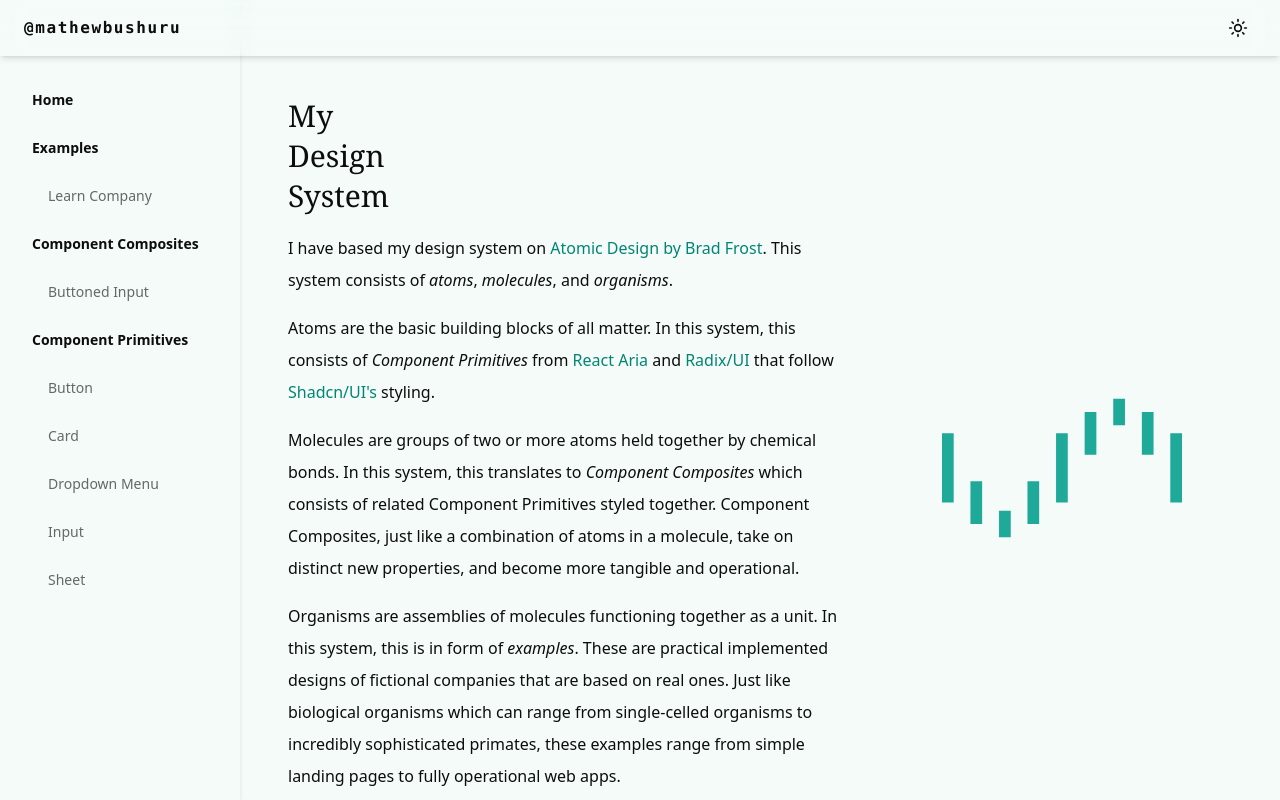
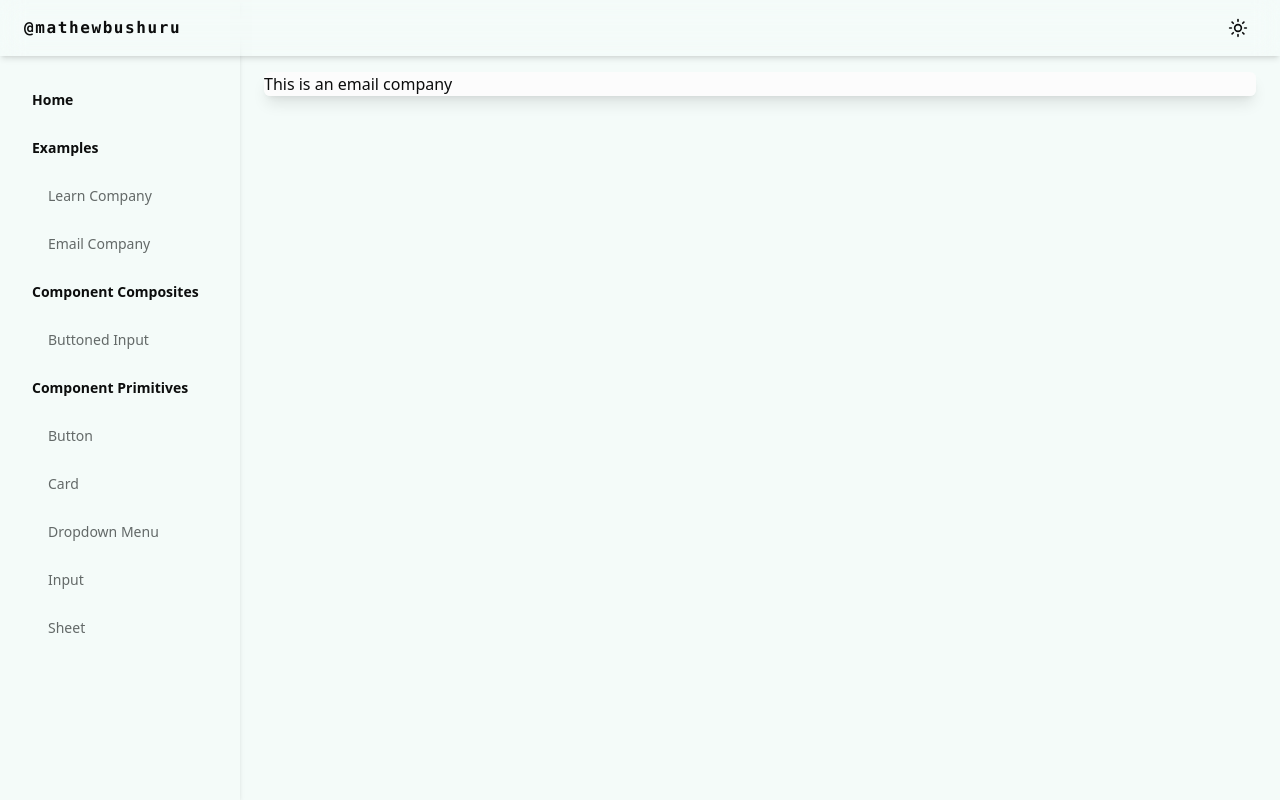
Before and after one commit to mathewbushuru/design-system, a React (Vite) app: page /examples/email-company in a window 1280 px wide. Before the commit this address led to /. Built offline with nearby package versions, Linux system fonts and the light colour scheme.

Commit message:
Email company setup

```diff
--- a/src/components/side-navigation.tsx
+++ b/src/components/side-navigation.tsx
@@ -4,6 +4,7 @@ import Button from "@/components/primitives/button";
 
 const examplesLinks = [
   { name: "Learn Company", link: "/examples/learn-company" },
+  { name: "Email Company", link: "/examples/email-company" },
 ];
 
 const compositesLinks = [
--- /dev/null
+++ b/src/examples/email-company/app.tsx
@@ -0,0 +1,7 @@
+export default function EmailCompany(){
+    return (
+        <div className="bg-popover">
+            This is an email company
+        </div>
+    )
+}
--- a/src/layouts/root-layout.tsx
+++ b/src/layouts/root-layout.tsx
@@ -5,12 +5,12 @@ function RootLayout({ children }: { children: React.ReactNode }) {
   return (
     <div className="flex max-h-screen overflow-hidden bg-background text-foreground">
       {/* Sidebar  */}
-      <div className="hidden h-screen min-w-60 shadow-md dark:border-r px-4 lg:block">
+      <div className="hidden h-screen min-w-60 px-4 shadow-md dark:border-r lg:block">
         <SideNavigation />
       </div>
 
       {/* Page content  */}
-      <div className=" flex-1 overflow-y-scroll pt-14">
+      <div className="flex-1 overflow-y-scroll pt-14">
         <Navbar />
         <div className="flex-1">{children}</div>
       </div>
--- a/src/pages/examples-page.tsx
+++ b/src/pages/examples-page.tsx
@@ -1,11 +1,14 @@
 import RootLayout from "@/layouts/root-layout";
+
 import LearnCompanyShowcase from "@/showcase/examples/learn-company-showcase";
+import EmailCompanyShowcase from "@/showcase/examples/email-company-showcase";
 
 function ExamplesPage() {
   return (
     <RootLayout>
       <div>
         <LearnCompanyShowcase />
+        <EmailCompanyShowcase />
       </div>
     </RootLayout>
   );
--- a/src/routes.tsx
+++ b/src/routes.tsx
@@ -1,6 +1,7 @@
 import RootLayout from "@/layouts/root-layout";
 
 import LearnCompany from "@/examples/learn-company/app";
+import EmailCompany from "./examples/email-company/app";
 
 import ButtonedInputShowcase from "@/showcase/composites/buttoned-input-showcase";
 
@@ -17,6 +18,16 @@ export const exampleRoutes = [
       <RootLayout>
         <div className="m-4 overflow-hidden rounded-md shadow-lg dark:border lg:mx-6">
           <LearnCompany />
+        </div>
+      </RootLayout>
+    ),
+  },
+  {
+    path: "/examples/email-company",
+    element: (
+      <RootLayout>
+        <div className="m-4 overflow-hidden rounded-md shadow-lg dark:border lg:mx-6">
+          <EmailCompany />
         </div>
       </RootLayout>
     ),
--- /dev/null
+++ b/src/showcase/examples/email-company-showcase.tsx
@@ -0,0 +1,21 @@
+import ShowcaseLayout from "@/layouts/showcase-layout";
+import EmailCompany from "@/examples/email-company/app";
+
+function EmailCompanyShowcase() {
+  return (
+    <>
+      <ShowcaseLayout
+        name="Email Company"
+        examplePage={true}
+        from="shadcn/ui"
+        fromLink="https://github.com/shadcn-ui/ui"
+        code="mathewbushuru/design-system"
+        codeLink="https://github.com/mathewbushuru/design-system/blob/main/src/examples/email-company/app.tsx"
+      >
+        <EmailCompany />
+      </ShowcaseLayout>
+    </>
+  );
+}
+
+export default EmailCompanyShowcase;
```
